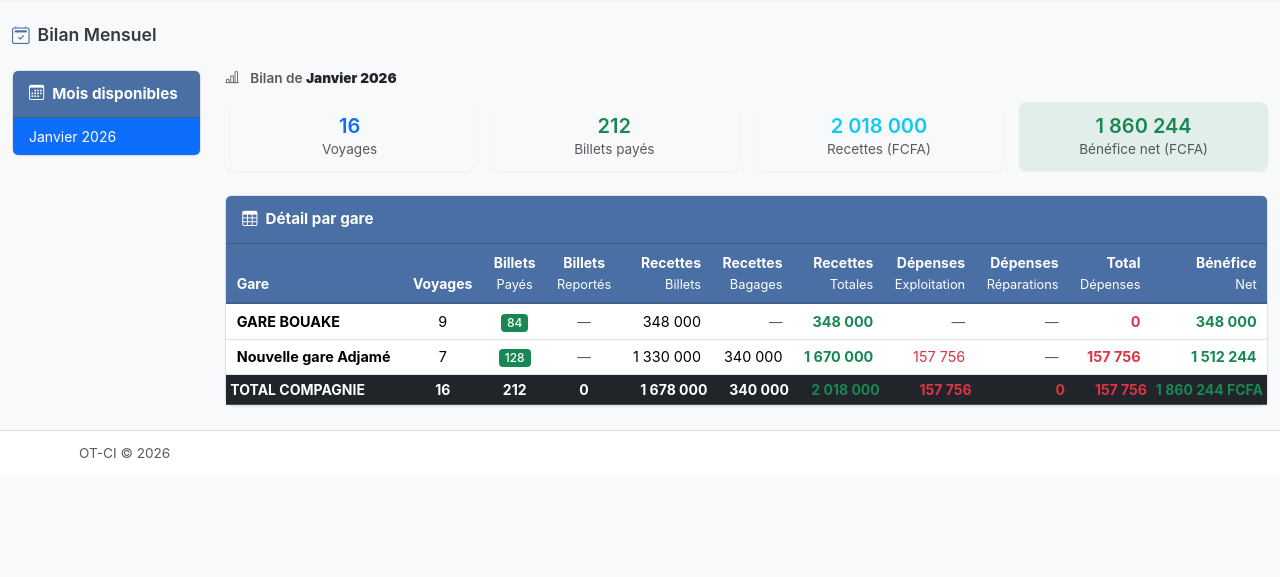
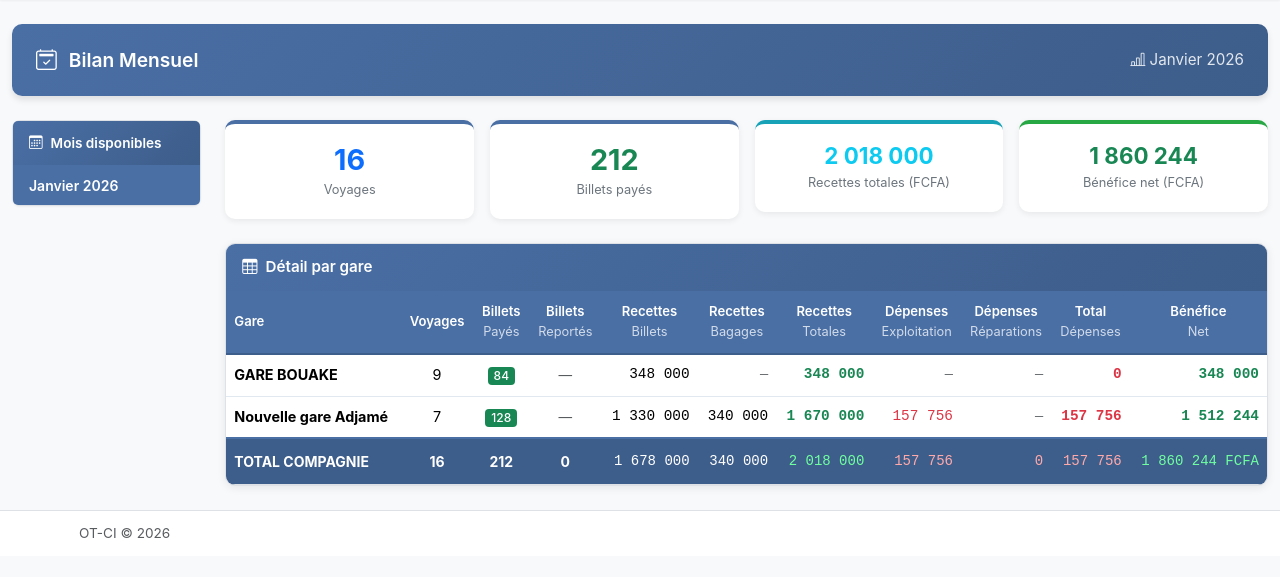
Before and after one commit to ziscokone/gestion-billeterie, a Django app: page /comptabilite/bilan-mensuel/ in a window 1280 px wide. Shown: the part 119-696 px from the top of the page. Run offline with Django 5.2, Linux system fonts and the light colour scheme; a user stored in the database is signed in; data comes from the database, SQL or seed files in the repository; parts of the project's set-up code (start-up, migrations or seed data) failed here and were passed over.

Commit message:
Ajustement du design de l'interface Bilan mensuel

```diff
--- a/templates/comptabilite/bilan_mensuel.html
+++ b/templates/comptabilite/bilan_mensuel.html
@@ -3,21 +3,148 @@
 
 {% block title %}Bilan Mensuel - Gestion Billetterie{% endblock %}
 
+{% block extra_css %}
+<style>
+    /* En-tête page */
+    .bilan-header {
+        background: linear-gradient(135deg, #4A6FA5 0%, #3D5D8A 100%);
+        color: white;
+        border-radius: 10px;
+        padding: 1.25rem 1.5rem;
+        margin-bottom: 1.5rem;
+        box-shadow: 0 4px 6px rgba(0,0,0,0.1);
+    }
+
+    /* Sidebar mois */
+    .sidebar-mois .card-header {
+        background: linear-gradient(135deg, #4A6FA5 0%, #3D5D8A 100%);
+        color: white;
+        font-weight: 600;
+        font-size: 0.85rem;
+        border: none;
+    }
+    .sidebar-mois .list-group-item {
+        font-size: 0.875rem;
+        padding: 0.6rem 1rem;
+        border-left: none;
+        border-right: none;
+        transition: background 0.15s;
+    }
+    .sidebar-mois .list-group-item:hover {
+        background-color: #f0f4f8;
+    }
+    .sidebar-mois .list-group-item.active {
+        background-color: #4A6FA5;
+        border-color: #4A6FA5;
+        color: white;
+        font-weight: 600;
+    }
+
+    /* KPI cards */
+    .kpi-card {
+        border-radius: 10px;
+        padding: 1.25rem 1rem;
+        text-align: center;
+        box-shadow: 0 2px 6px rgba(0,0,0,0.07);
+        border: none;
+        background: white;
+        border-top: 4px solid #4A6FA5;
+    }
+    .kpi-card .kpi-value {
+        font-size: 1.8rem;
+        font-weight: 700;
+        line-height: 1.1;
+    }
+    .kpi-card .kpi-label {
+        font-size: 0.8rem;
+        color: #6c757d;
+        margin-top: 0.3rem;
+    }
+    .kpi-card.kpi-recettes { border-top-color: #17a2b8; }
+    .kpi-card.kpi-benefice-pos { border-top-color: #28a745; }
+    .kpi-card.kpi-benefice-neg { border-top-color: #dc3545; }
+
+    /* Tableau */
+    .table-rapport {
+        font-size: 0.875rem;
+        margin-bottom: 0;
+    }
+    .table-rapport thead th {
+        background-color: #4A6FA5;
+        color: white;
+        border-color: #3D5D8A;
+        font-weight: 600;
+        font-size: 0.82rem;
+        text-align: center;
+        vertical-align: middle;
+        padding: 0.7rem 0.5rem;
+        white-space: nowrap;
+    }
+    .table-rapport thead th.th-left {
+        text-align: left;
+    }
+    .table-rapport tbody td {
+        vertical-align: middle;
+        padding: 0.6rem 0.5rem;
+        border-color: #e2e8f0;
+    }
+    .table-rapport tbody tr:hover {
+        background-color: #f0f4f8;
+    }
+    .table-rapport .montant {
+        font-family: 'Courier New', monospace;
+        font-weight: 500;
+        text-align: right;
+    }
+    .table-rapport tfoot td {
+        background-color: #3D5D8A;
+        color: white;
+        border-top: 2px solid #4A6FA5;
+        font-weight: 700;
+        padding: 0.75rem 0.5rem;
+        font-size: 0.875rem;
+        text-align: center;
+        vertical-align: middle;
+    }
+    .table-rapport tfoot td.td-left {
+        text-align: left;
+    }
+    .table-rapport tfoot td.montant {
+        font-family: 'Courier New', monospace;
+        text-align: right;
+    }
+
+    /* Titre du mois sélectionné */
+    .mois-titre {
+        font-size: 1rem;
+        color: #5a6a85;
+        margin-bottom: 1rem;
+        font-weight: 500;
+    }
+</style>
+{% endblock %}
+
 {% block content %}
 <div class="container-fluid">
 
-    <!-- En-tête -->
-    <div class="d-flex justify-content-between align-items-center mb-4">
-        <h4 class="mb-0">
-            <i class="bi bi-calendar2-check me-2 text-accent"></i>Bilan Mensuel
-        </h4>
+    <!-- En-tête page -->
+    <div class="bilan-header d-flex align-items-center justify-content-between">
+        <div>
+            <i class="bi bi-calendar2-check me-2" style="font-size:1.3rem;"></i>
+            <span style="font-size:1.2rem; font-weight:600;">Bilan Mensuel</span>
+        </div>
+        {% if mois_selectionne %}
+        <span style="font-size:0.95rem; opacity:0.85;">
+            <i class="bi bi-bar-chart-line me-1"></i>{{ mois_selectionne|date:"F Y"|capfirst }}
+        </span>
+        {% endif %}
     </div>
 
     <div class="row g-4">
 
-        <!-- Colonne gauche : liste des mois -->
+        <!-- Sidebar : liste des mois -->
         <div class="col-lg-2 col-md-3">
-            <div class="card">
+            <div class="card sidebar-mois">
                 <div class="card-header">
                     <i class="bi bi-calendar3 me-2"></i>Mois disponibles
                 </div>
@@ -28,82 +155,69 @@
                         {{ mois|date:"F Y"|capfirst }}
                     </a>
                     {% empty %}
-                    <div class="list-group-item text-muted small">Aucun voyage enregistré</div>
+                    <div class="list-group-item text-muted small py-3">Aucun voyage enregistré</div>
                     {% endfor %}
                 </div>
             </div>
         </div>
 
-        <!-- Colonne droite : bilan du mois sélectionné -->
+        <!-- Contenu principal -->
         <div class="col-lg-10 col-md-9">
 
             {% if mois_selectionne %}
-            <!-- Titre du mois -->
-            <h5 class="mb-3 text-muted">
-                <i class="bi bi-bar-chart-line me-2"></i>
-                Bilan de <strong class="text-dark">{{ mois_selectionne|date:"F Y"|capfirst }}</strong>
-            </h5>
 
             {% if bilan_gares %}
 
-            <!-- KPIs synthèse -->
+            <!-- KPIs -->
             <div class="row g-3 mb-4">
                 <div class="col-6 col-md-3">
-                    <div class="card text-center border-0 bg-light">
-                        <div class="card-body py-3">
-                            <div class="h3 text-primary mb-0">{{ totaux.nb_voyages }}</div>
-                            <small class="text-muted">Voyage{{ totaux.nb_voyages|pluralize }}</small>
-                        </div>
+                    <div class="kpi-card">
+                        <div class="kpi-value text-primary">{{ totaux.nb_voyages }}</div>
+                        <div class="kpi-label">Voyage{{ totaux.nb_voyages|pluralize }}</div>
                     </div>
                 </div>
                 <div class="col-6 col-md-3">
-                    <div class="card text-center border-0 bg-light">
-                        <div class="card-body py-3">
-                            <div class="h3 text-success mb-0">{{ totaux.nb_billets_payes }}</div>
-                            <small class="text-muted">Billets payés</small>
-                        </div>
+                    <div class="kpi-card">
+                        <div class="kpi-value text-success">{{ totaux.nb_billets_payes }}</div>
+                        <div class="kpi-label">Billets payés</div>
                     </div>
                 </div>
                 <div class="col-6 col-md-3">
-                    <div class="card text-center border-0 bg-light">
-                        <div class="card-body py-3">
-                            <div class="h3 text-info mb-0">{{ totaux.recettes_totales|intcomma }}</div>
-                            <small class="text-muted">Recettes (FCFA)</small>
-                        </div>
+                    <div class="kpi-card kpi-recettes">
+                        <div class="kpi-value text-info" style="font-size:1.4rem;">{{ totaux.recettes_totales|intcomma }}</div>
+                        <div class="kpi-label">Recettes totales (FCFA)</div>
                     </div>
                 </div>
                 <div class="col-6 col-md-3">
-                    <div class="card text-center border-0 {% if totaux.benefice_net >= 0 %}bg-success bg-opacity-10{% else %}bg-danger bg-opacity-10{% endif %}">
-                        <div class="card-body py-3">
-                            <div class="h3 mb-0 {% if totaux.benefice_net >= 0 %}text-success{% else %}text-danger{% endif %}">
-                                {{ totaux.benefice_net|intcomma }}
-                            </div>
-                            <small class="text-muted">Bénéfice net (FCFA)</small>
+                    <div class="kpi-card {% if totaux.benefice_net >= 0 %}kpi-benefice-pos{% else %}kpi-benefice-neg{% endif %}">
+                        <div class="kpi-value {% if totaux.benefice_net >= 0 %}text-success{% else %}text-danger{% endif %}" style="font-size:1.4rem;">
+                            {{ totaux.benefice_net|intcomma }}
                         </div>
+                        <div class="kpi-label">Bénéfice net (FCFA)</div>
                     </div>
                 </div>
             </div>
 
             <!-- Tableau détaillé par gare -->
-            <div class="card">
-                <div class="card-header">
+            <div class="card" style="border-radius:10px; overflow:hidden; box-shadow:0 2px 8px rgba(0,0,0,0.08);">
+                <div class="card-header" style="background:linear-gradient(135deg,#4A6FA5 0%,#3D5D8A 100%); color:white; font-weight:600; border:none;">
                     <i class="bi bi-table me-2"></i>Détail par gare
                 </div>
                 <div class="table-responsive">
-                    <table class="table table-sm table-hover mb-0 align-middle">
-                        <thead class="table-dark">
+                    <table class="table table-hover table-rapport">
+                        <thead>
                             <tr>
-                                <th>Gare</th>
-                                <th class="text-center">Voyages</th>
-                                <th class="text-center">Billets<br><small class="fw-normal">Payés</small></th>
-                                <th class="text-center">Billets<br><small class="fw-normal">Reportés</small></th>
-                                <th class="text-end">Recettes<br><small class="fw-normal">Billets</small></th>
-                                <th class="text-end">Recettes<br><small class="fw-normal">Bagages</small></th>
-                                <th class="text-end table-success">Recettes<br><small class="fw-normal">Totales</small></th>
-                                <th class="text-end">Dépenses<br><small class="fw-normal">Exploitation</small></th>
-                                <th class="text-end">Dépenses<br><small class="fw-normal">Réparations</small></th>
-                                <th class="text-end table-danger">Total<br><small class="fw-normal">Dépenses</small></th>
-                                <th class="text-end">Bénéfice<br><small class="fw-normal">Net</small></th>
+                                <th class="th-left">Gare</th>
+                                <th>Voyages</th>
+                                <th>Billets<br><small class="fw-normal opacity-75">Payés</small></th>
+                                <th>Billets<br><small class="fw-normal opacity-75">Reportés</small></th>
+                                <th>Recettes<br><small class="fw-normal opacity-75">Billets</small></th>
+                                <th>Recettes<br><small class="fw-normal opacity-75">Bagages</small></th>
+                                <th>Recettes<br><small class="fw-normal opacity-75">Totales</small></th>
+                                <th>Dépenses<br><small class="fw-normal opacity-75">Exploitation</small></th>
+                                <th>Dépenses<br><small class="fw-normal opacity-75">Réparations</small></th>
+                                <th>Total<br><small class="fw-normal opacity-75">Dépenses</small></th>
+                                <th>Bénéfice<br><small class="fw-normal opacity-75">Net</small></th>
                             </tr>
                         </thead>
                         <tbody>
@@ -121,50 +235,40 @@
                                     <span class="text-muted">—</span>
                                     {% endif %}
                                 </td>
-                                <td class="text-end">{{ ligne.recettes_billets|intcomma }}</td>
-                                <td class="text-end">
-                                    {% if ligne.recettes_bagages %}
-                                        {{ ligne.recettes_bagages|intcomma }}
-                                    {% else %}
-                                        <span class="text-muted">—</span>
-                                    {% endif %}
+                                <td class="montant">{{ ligne.recettes_billets|intcomma }}</td>
+                                <td class="montant">
+                                    {% if ligne.recettes_bagages %}{{ ligne.recettes_bagages|intcomma }}
+                                    {% else %}<span class="text-muted">—</span>{% endif %}
                                 </td>
-                                <td class="text-end fw-bold text-success">{{ ligne.recettes_totales|intcomma }}</td>
-                                <td class="text-end text-danger">
-                                    {% if ligne.depenses_exploitation %}
-                                        {{ ligne.depenses_exploitation|intcomma }}
-                                    {% else %}
-                                        <span class="text-muted">—</span>
-                                    {% endif %}
+                                <td class="montant fw-bold text-success">{{ ligne.recettes_totales|intcomma }}</td>
+                                <td class="montant text-danger">
+                                    {% if ligne.depenses_exploitation %}{{ ligne.depenses_exploitation|intcomma }}
+                                    {% else %}<span class="text-muted">—</span>{% endif %}
                                 </td>
-                                <td class="text-end text-danger">
-                                    {% if ligne.depenses_reparations %}
-                                        {{ ligne.depenses_reparations|intcomma }}
-                                    {% else %}
-                                        <span class="text-muted">—</span>
-                                    {% endif %}
+                                <td class="montant text-danger">
+                                    {% if ligne.depenses_reparations %}{{ ligne.depenses_reparations|intcomma }}
+                                    {% else %}<span class="text-muted">—</span>{% endif %}
                                 </td>
-                                <td class="text-end fw-bold text-danger">{{ ligne.total_depenses|intcomma }}</td>
-                                <td class="text-end fw-bold {% if ligne.benefice_net >= 0 %}text-success{% else %}text-danger{% endif %}">
+                                <td class="montant fw-bold text-danger">{{ ligne.total_depenses|intcomma }}</td>
+                                <td class="montant fw-bold {% if ligne.benefice_net >= 0 %}text-success{% else %}text-danger{% endif %}">
                                     {{ ligne.benefice_net|intcomma }}
                                 </td>
                             </tr>
                             {% endfor %}
                         </tbody>
-                        <!-- Ligne totaux compagnie -->
                         <tfoot>
-                            <tr class="table-dark fw-bold">
-                                <td>TOTAL COMPAGNIE</td>
-                                <td class="text-center">{{ totaux.nb_voyages }}</td>
-                                <td class="text-center">{{ totaux.nb_billets_payes }}</td>
-                                <td class="text-center">{{ totaux.nb_billets_reportes }}</td>
-                                <td class="text-end">{{ totaux.recettes_billets|intcomma }}</td>
-                                <td class="text-end">{{ totaux.recettes_bagages|intcomma }}</td>
-                                <td class="text-end text-success">{{ totaux.recettes_totales|intcomma }}</td>
-                                <td class="text-end text-danger">{{ totaux.depenses_exploitation|intcomma }}</td>
-                                <td class="text-end text-danger">{{ totaux.depenses_reparations|intcomma }}</td>
-                                <td class="text-end text-danger">{{ totaux.total_depenses|intcomma }}</td>
-                                <td class="text-end {% if totaux.benefice_net >= 0 %}text-success{% else %}text-danger{% endif %}">
+                            <tr>
+                                <td class="td-left">TOTAL COMPAGNIE</td>
+                                <td>{{ totaux.nb_voyages }}</td>
+                                <td>{{ totaux.nb_billets_payes }}</td>
+                                <td>{{ totaux.nb_billets_reportes }}</td>
+                                <td class="montant">{{ totaux.recettes_billets|intcomma }}</td>
+                                <td class="montant">{{ totaux.recettes_bagages|intcomma }}</td>
+                                <td class="montant" style="color:#6fffa0;">{{ totaux.recettes_totales|intcomma }}</td>
+                                <td class="montant" style="color:#ffaaaa;">{{ totaux.depenses_exploitation|intcomma }}</td>
+                                <td class="montant" style="color:#ffaaaa;">{{ totaux.depenses_reparations|intcomma }}</td>
+                                <td class="montant" style="color:#ffaaaa;">{{ totaux.total_depenses|intcomma }}</td>
+                                <td class="montant" style="color:{% if totaux.benefice_net >= 0 %}#6fffa0{% else %}#ffaaaa{% endif %};">
                                     {{ totaux.benefice_net|intcomma }} FCFA
                                 </td>
                             </tr>
```
